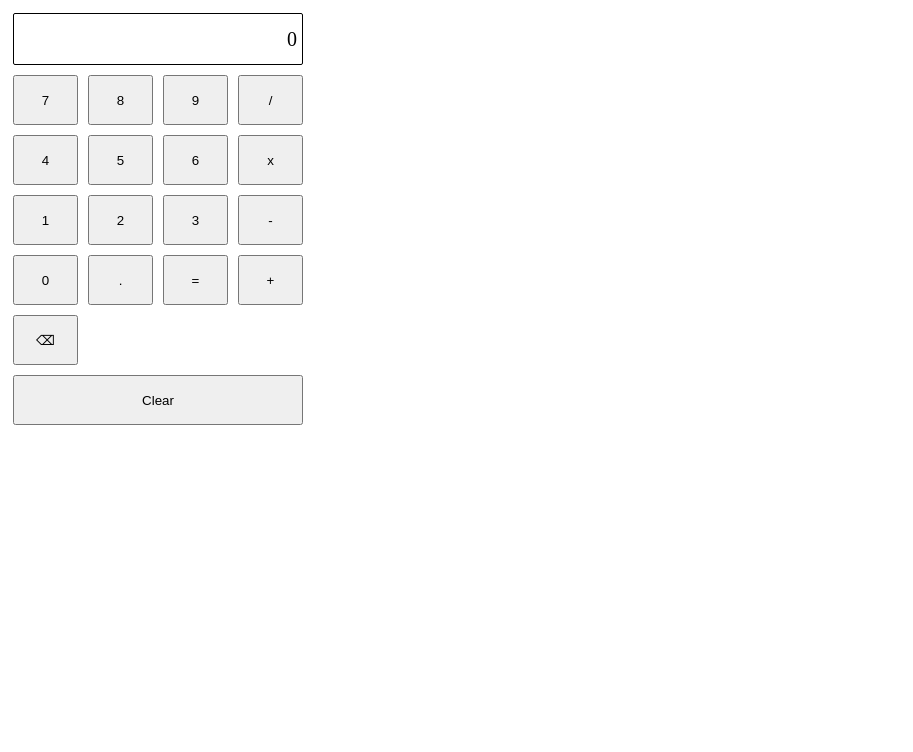
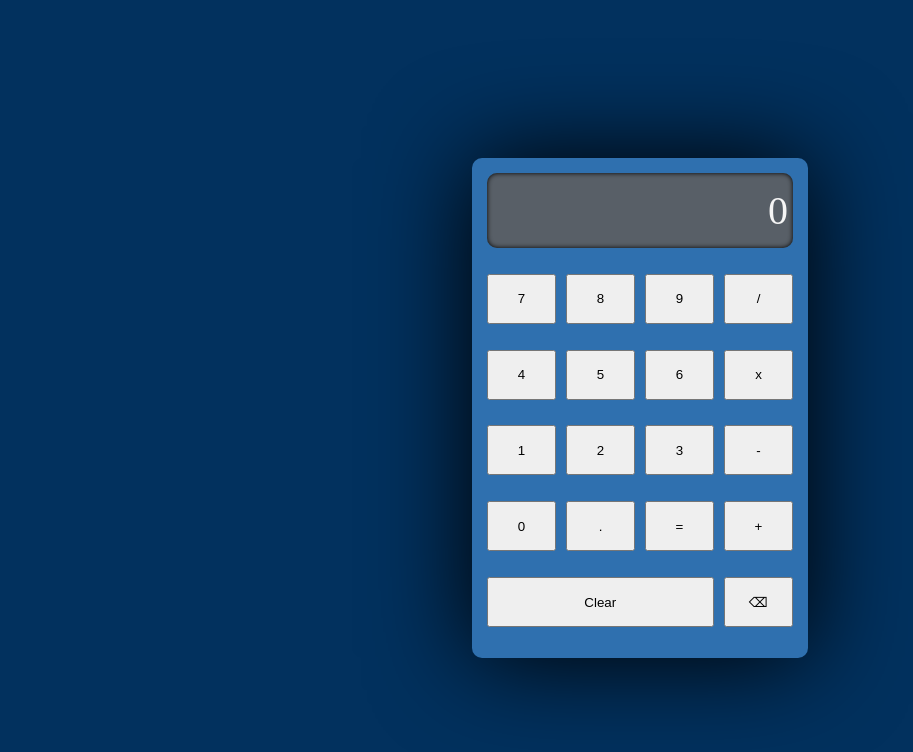
Before and after one commit to mikeanes/odin-calculator, a plain HTML site: page index.html in a window 1280 px wide. Shown: the whole page, without its empty margins (0-913 px from the left). Drawn offline with Linux system fonts and the light colour scheme.

Commit message:
add color palette and shadows

```diff
--- a/index.html
+++ b/index.html
@@ -29,8 +29,8 @@
         <button class="key" value="." id=".">.</button>
         <button class="operator" id="=">=</button>
         <button class="operator" id="+">+</button>
+        <button class="operator" style="width: 71.7%;" id="clear">Clear</button>
         <button class="operator" id="backspace">⌫</button>
-        <button class="operator" style="width: 100%;" id="clear">Clear</button>
     </div>
 
 </body>
--- a/script.js
+++ b/script.js
@@ -96,6 +96,7 @@ clear.addEventListener('click', () => {
     hasEqualClicked = false;
     decimalClicked = false;
     operatorClicked = false;
+    decimal.disabled = false;
     enableAll();
     updateDisplay();
 });
@@ -193,7 +194,7 @@ numberButtons.forEach((button) => {
             enableAll();
             operatorClicked = false;
         }
-        if(display.textContent.toString().length > 27){
+        if(display.textContent.toString().length > 13){
             return;
         }
         display.textContent += button.textContent;
--- a/styles.css
+++ b/styles.css
@@ -1,7 +1,20 @@
+body{
+    display: flex;
+    justify-content: center;
+    align-items: center;
+    height: 100vh;
+    background-color: #02315E;
+}
 .keypad{
     display: flex;
     flex-wrap: wrap;
-    width: 300px;
+    background-color: #2F70AF;
+    height: 60%;
+    width: 25%;
+    border-radius: 10px;
+    padding: 10px;
+    box-shadow: 0px 0px 100px #000000;
+
 }
 .key, .operator{
     width: calc(25% - 10px);
@@ -11,15 +24,17 @@
 .display{
     width: 100%;
     margin: 5px;
-    height: 50px;
-    border: 1px solid black;
-    border-radius: 2px;
+    height: 75px;
+    border-radius: 10px;
     display: flex;
     flex-direction: row-reverse;
+    align-items: center;
+    background-color: #585f67;
+    color: whitesmoke;
+    box-shadow: inset 0px 0px 5px #000000;
 
-    align-items: center;
 }
 .display{
-    font-size: 20px;
+    font-size: 40px;
     padding-right: 5px;
 }
```
